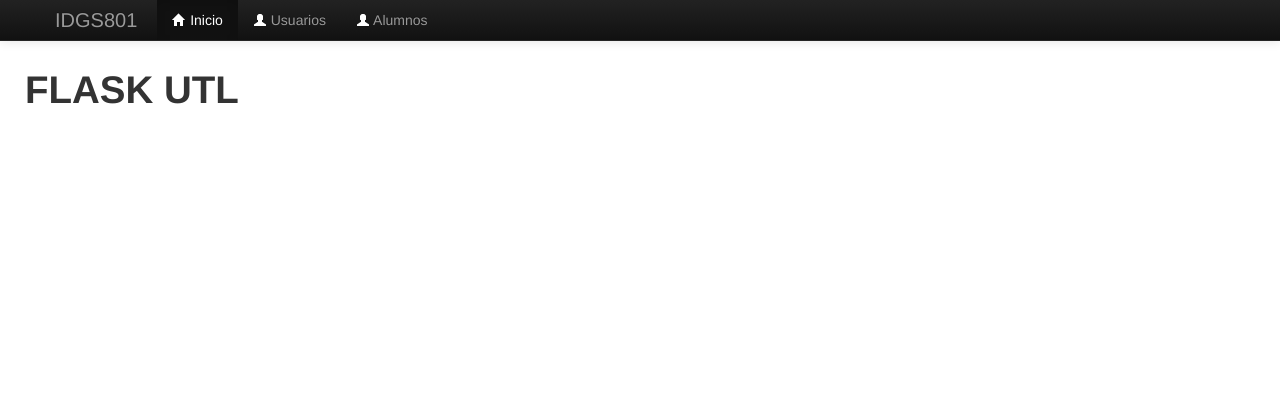
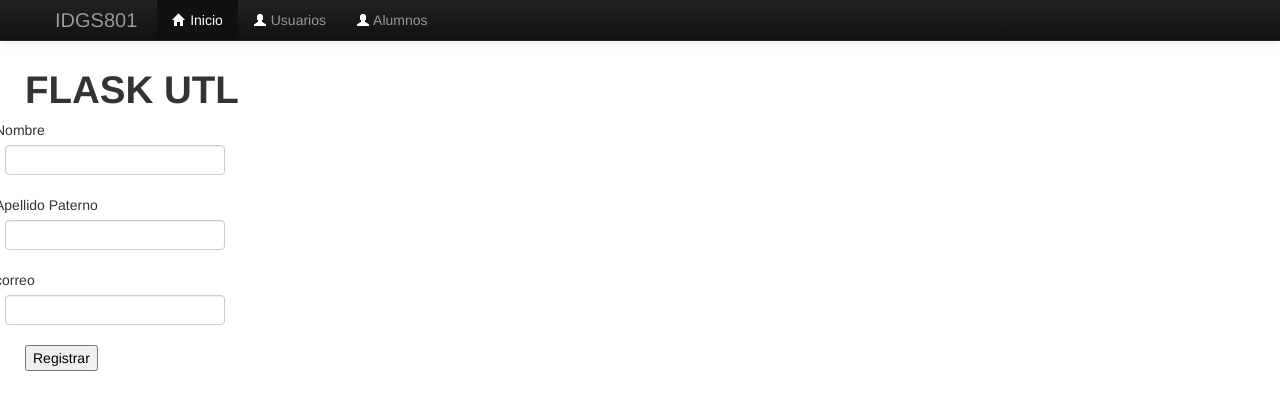
Before and after one commit to IDGS801-21000386/Flask_BD, a Flask app: template templates/index.html in a window 1280 px wide. Shown: the top 410 px of the page. Run offline with Flask 3, Linux system fonts and the light colour scheme; the template is opened without the code that fills it: values that come from a table or form of the project are taken from there, others are empty; some libraries are stand-ins or nearby versions.

Commit message:
ESRC -02/26/2024 - CREAR E INSERTAR EN LA BASE DE DATOS

```diff
--- a/config.py
+++ b/config.py
@@ -8,5 +8,5 @@
 
 class DevelopmentConfig(Config):
     DEBUG = True
-    SQLALCHEMY_DATABASE_URL = "mysql+pymysql://erick:root@127.0.0.1/bdidgs801"
+    SQLALCHEMY_DATABASE_URI = "mysql+pymysql://root:1234@127.0.0.1:3306/bdidgs801"
     SQLALCHEMY_TRACK_MODIFICATIONS = False
--- a/forms.py
+++ b/forms.py
@@ -20,3 +20,21 @@
         validators.DataRequired(message="El campo es requerido"),
         validators.NumberRange(min=1, max=99, message="Ingresa una edad válida")
     ])
+
+
+class UserForm2(Form):
+    id = IntegerField("id", [
+        validators.number_range(min=1, max=20, message="El campo es requerido")
+    ])
+    nombre = StringField("Nombre", [
+        validators.DataRequired(message="El campo es requerido"),
+        validators.Length(min=4, max=20, message="Ingresa un nombre válido")
+    ])
+    apaterno = StringField("Apellido Paterno", [
+        validators.DataRequired(message="El campo es requerido"),
+        validators.Length(min=4, max=20, message="Ingresa un apellido válido")
+    ])
+    email = EmailField("correo", [
+        validators.DataRequired(message="El campo es requerido"),
+        validators.Email(message="Ingrese un correo valido")
+    ])
--- a/main.py
+++ b/main.py
@@ -1,9 +1,14 @@
 from flask import Flask, render_template, request
 from flask import flash
 from flask_wtf.csrf import CSRFProtect
+
 from flask import g
 from config import DevelopmentConfig
+from forms import UserForm
+from  models import db
+from  models import Alumnos
 import forms
+
 
 
 # Crear una instancia de la clase Flask
@@ -18,9 +23,23 @@
 def page_not_found(e):
     return render_template('404.html')
 
-@app.route("/")
+@app.route("/index", methods=['GET', 'POST'])
 def index():
-    return render_template("index.html")
+    create_form = forms.UserForm2(request.form)
+    if request.method == "POST":
+        alum = Alumnos(nombre = create_form.nombre.data,
+                        apaterno = create_form.apaterno.data,
+                        email = create_form.email.data
+                    )
+        db.session.add(alum)
+        db.session.commit()
+    return render_template("index.html", form=create_form)
+
+#@app.route("/ABC_Completo", methods=['GET', 'POST'])
+#def ABC_Completo():
+#    create_form = forms.UserForm2(request.form)
+#    alumno = Alumno.query.all()
+
 
 @app.route("/alumnos", methods={"GET", "POST"})
 def alumnos():
@@ -50,5 +69,8 @@
 
 if __name__ == "__main__":
     csrf.init_app(app)
+    db.init_app(app)
 
+    with app.app_context():
+        db.create_all()
     app.run()
--- a/templates/index.html
+++ b/templates/index.html
@@ -1,5 +1,30 @@
 {%extends "layout2.html"%}
 
 {%block container%}
+{%import "_macros.html" as macros %}
+
 <h1>FLASK UTL</h1>
+
+<form name="set" action="/index" method="POST" novalidate>
+    <div class="row control-group">
+        <div class="form-group col-xs-12 floa-label-form-group controls">
+            {{macros.camposNuevos(form.nombre, class="form-control")}}
+        </div>
+    </div>
+
+    <div class="row control-group">
+        <div class="form-group col-xs-12 floa-label-form-group controls">
+            {{macros.camposNuevos(form.apaterno, class="form-control")}}
+        </div>
+    </div>
+
+    <div class="row control-group">
+        <div class="form-group col-xs-12 floa-label-form-group controls">
+            {{macros.camposNuevos(form.email, class="form-control")}}
+        </div>
+    </div>
+
+    <input type="hidden" name="csrf_token" value="{{csrf_token()}}">
+    <input type="submit" id="send-signup" name="signup" value="Registrar">
+</form>
 {%endblock%}
```
Also changed, not shown: models.py (added, +12 -0 lines).
